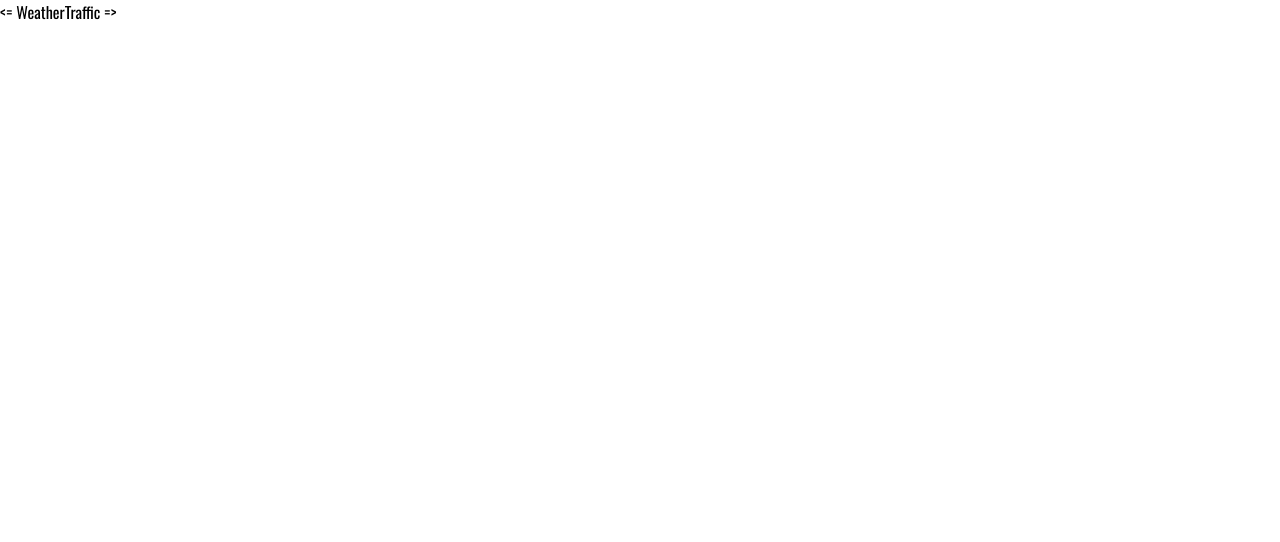
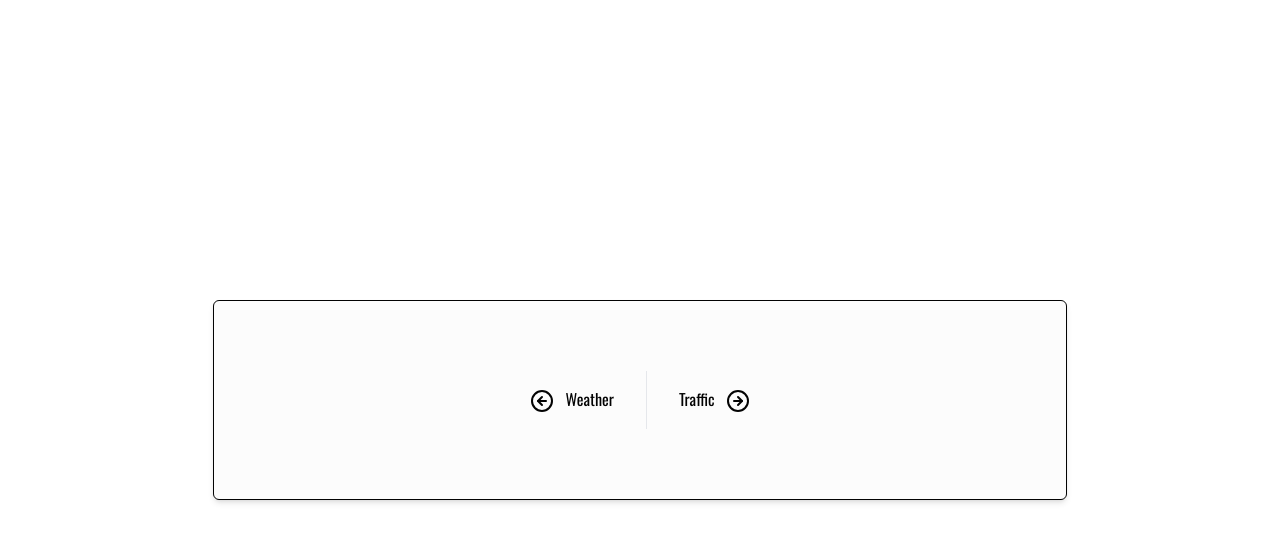
Before and after one commit to eserengo/practico-api, a React (Create React App) app: page / in a window 1280 px wide. Shown: the top 542 px of the page. Built offline with nearby package versions, Linux system fonts and the light colour scheme.

Commit message:
Agrego pagina Home

```diff
--- a/src/pages/Home.js
+++ b/src/pages/Home.js
@@ -1,13 +1,24 @@
 import { Link } from "react-router-dom"
+import { ArrowLeftCircle, ArrowRightCircle } from "react-feather"
 // import "../../node_modules/weather-icons/css/weather-icons.css"
-// import { } from "react-feather"
+
 
 const Home = () => {
 
   return (
     <>
-      <Link to={"weather"}><button type="button">&lt;= Weather</button></Link>
-      <Link to={"traffic"}><button type="button">Traffic =&gt;</button></Link>
+      <main className="flex items-center justify-center h-screen w-screen">
+        <section
+          className="bg-OffWhite flex flex-col sm:flex-row items-center justify-center max-sm:divide-y sm:divide-x
+          border-OffBlack border rounded-md shadow-md max-sm:w-full sm:w-3/4 md:w-2/3 h-1/4 max-sm:mx-2">
+          <Link to={"weather"} className="text-OffBlack py-4 px-8">
+            <ArrowLeftCircle className="inline text-lg me-2" /> Weather
+          </Link>
+          <Link to={"traffic"} className="text-OffBlack py-4 px-8">
+            Traffic <ArrowRightCircle className="inline text-lg ms-2" />
+          </Link>
+        </section>
+      </main>
     </>
   )
 }
--- a/tailwind.config.js
+++ b/tailwind.config.js
@@ -10,7 +10,13 @@ module.exports = {
       "md": "768px",
       "lg": "1024px",
     },
-    extend: {},
+    extend: {
+      colors: {
+        "OffWhite": "#fcfcfc",
+        "OffBlack": "#030303",
+        "OffGray": "#bfbfbf",
+      },
+    },
   },
   plugins: [],
 }
```
Also changed, not shown: src/index.js (+4 -4 lines).
